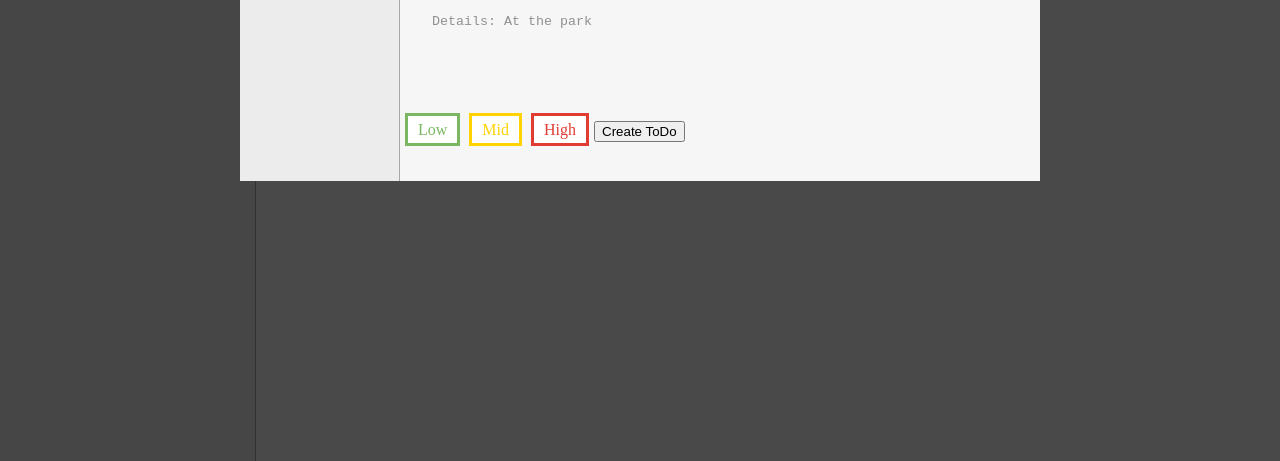
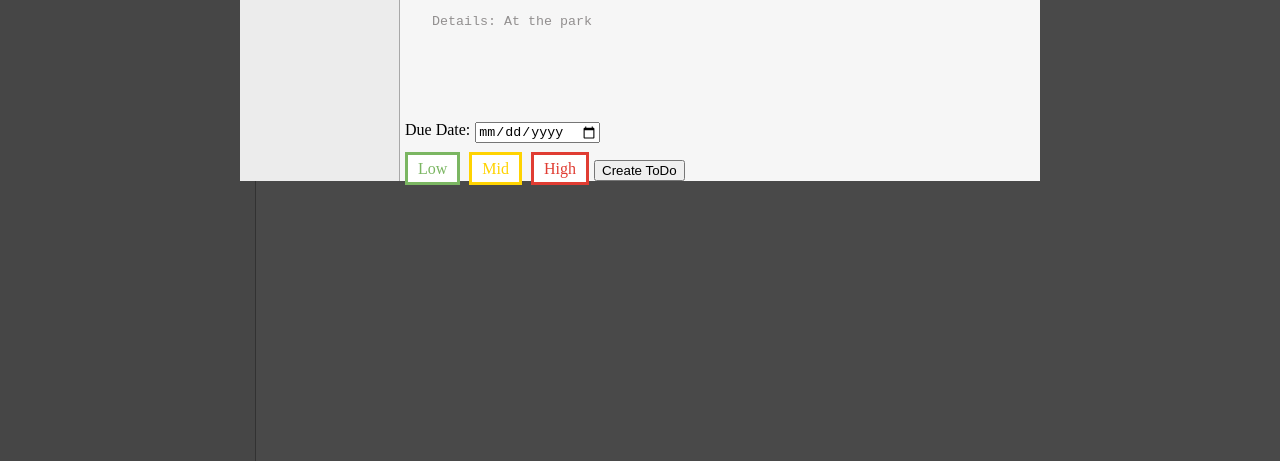
Before and after one commit to conorkay/todo-list, a website built with webpack: page src/index.html in a window 1280 px wide. Both pictures are taken after a click on the button "+ Task". Shown: the part 339-800 px from the top of the page. Built offline with nearby package versions, Linux system fonts and the light colour scheme.

Commit message:
Add date selection to creation form

```diff
--- a/src/index.html
+++ b/src/index.html
@@ -42,6 +42,16 @@
             rows="6"
             placeholder="Details: At the park"
           ></textarea>
+          <div id="form-date-container">
+            <p id="date-container-text">Due Date:</p>
+            <input
+              required
+              id="date"
+              name="date"
+              class="dateInput"
+              type="date"
+            />
+          </div>
           <div id="form-button-container">
             <div id="radio-container">
               <input
--- a/src/index.js
+++ b/src/index.js
@@ -13,7 +13,7 @@ const cross = document.getElementById('cross');
 // Form container element
 const formContainer = document.getElementById('form-container');
 // Form text fields
-const inputFields = document.querySelectorAll('.textInput');
+const inputFields = document.querySelectorAll('.textInput, .dateInput');
 // Container for list of todo elements
 const listContainer = document.getElementById('list-container');
 
@@ -35,14 +35,13 @@ newTodoForm.addEventListener('submit', (event) => {
 
   console.log(event.currentTarget.title.value);
   console.log(event.currentTarget.details.value);
+  console.log(event.currentTarget.date.value);
   console.log(event.currentTarget.priority.value);
-
-  let tempDate = 0;
 
   let newTodo = new todoManager.createTodo(
     event.currentTarget.title.value,
     event.currentTarget.details.value,
-    tempDate,
+    event.currentTarget.date.value,
     event.currentTarget.priority.value
   );
 
--- a/src/style.css
+++ b/src/style.css
@@ -81,11 +81,6 @@ h2 {
   gap: 10px;
 }
 
-.form-sidebar {
-  /*border-bottom-left-radius: 10px;
-  border-bottom-right-radius: 10px;*/
-}
-
 #ovrly {
   background-color: #000;
   height: 100%;
@@ -126,6 +121,21 @@ h2 {
   background-color: #f6f6f6;
   width: 90%;
   resize: none;
+}
+
+#form-date-container {
+  display: flex;
+  align-items: center;
+  text-align: center;
+  height: 1.5em;
+  width: 100%;
+  gap: 5px;
+}
+
+#date-container-text {
+  height: 100%;
+  margin: 0;
+  margin-left: 5px;
 }
 
 #form-button-container {
```
